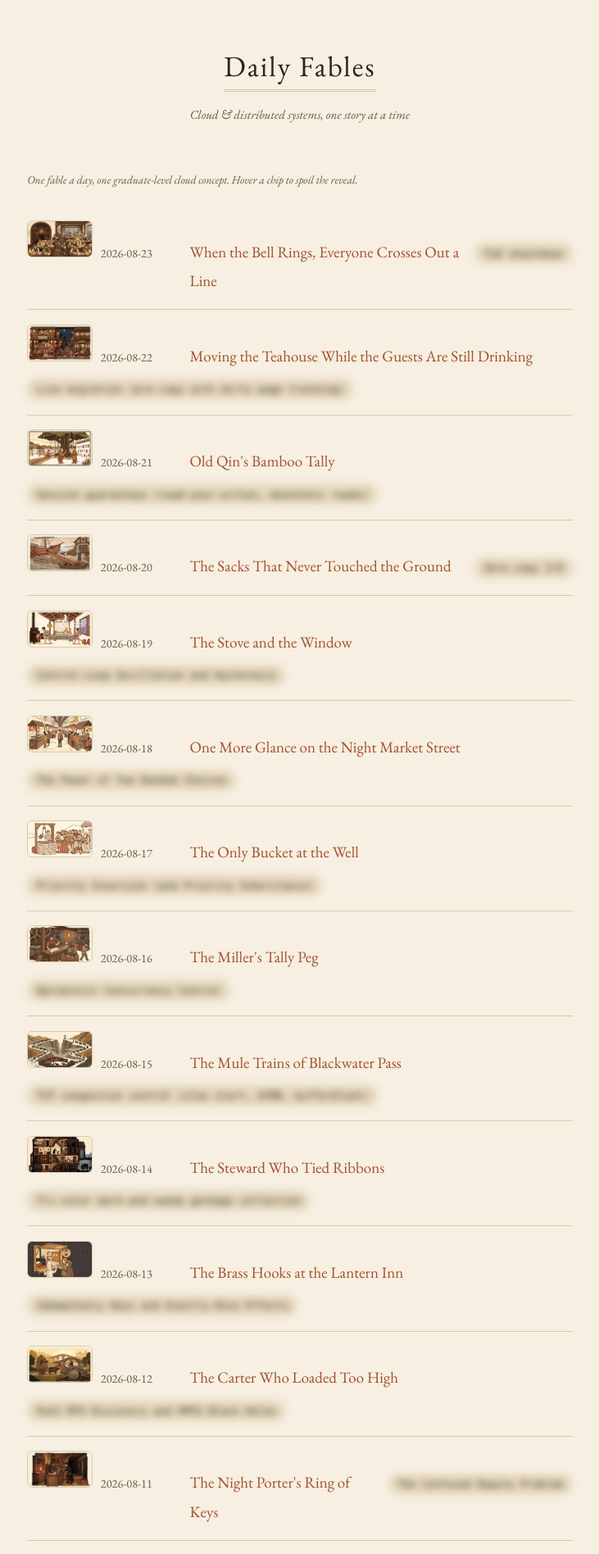
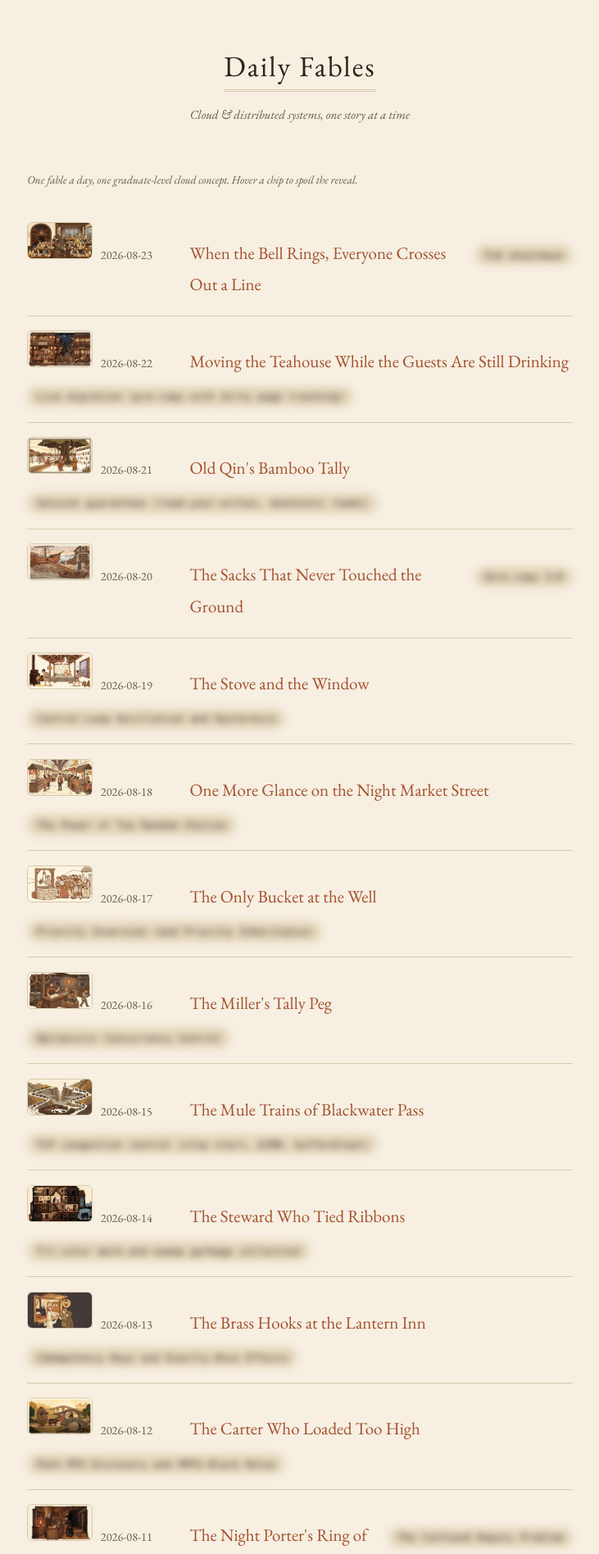
Before and after one commit to judexzhu/daily-fables, a Jekyll site: the page built from index.html, in a window 1280 px wide. Shown: the top 1896 px of the page at 82% size, without its empty margins (274-1005 px from the left). Built offline with Jekyll 4.4.1, drawn with Linux system fonts in a browser that asks for light colours; some web fonts are replaced.

Commit message:
Increase body font size to 21px

```diff
--- a/assets/style.css
+++ b/assets/style.css
@@ -27,7 +27,7 @@ body {
   color: var(--ink);
   font-family: "EB Garamond", "LXGW WenKai", Georgia, "Songti SC", serif;
   line-height: 1.85;
-  font-size: 19px;
+  font-size: 21px;
 }
 main { max-width: 44rem; margin: 0 auto; padding: 0 1.2rem 4rem; }
 a { color: var(--accent); text-decoration: none; }
```
